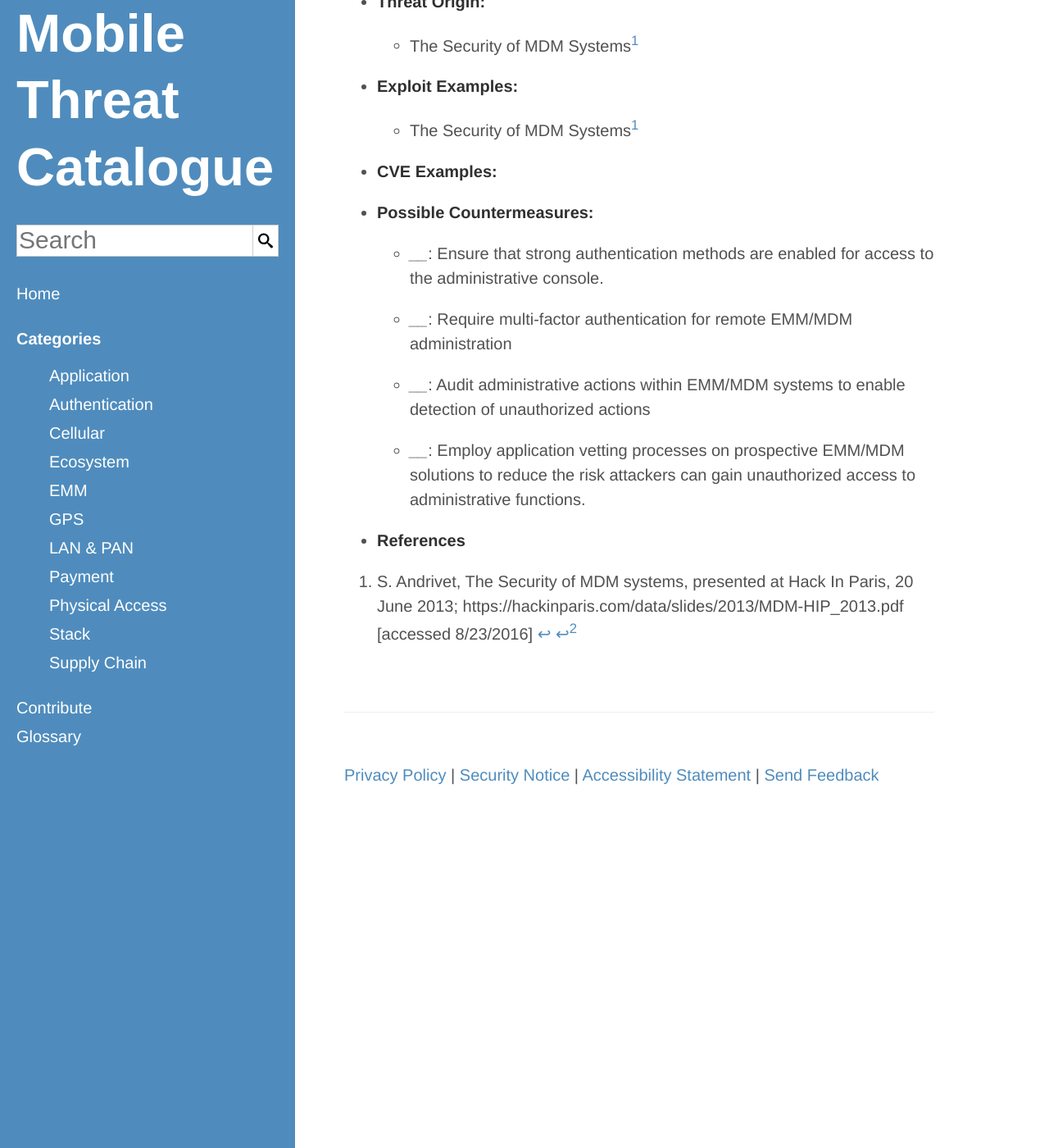
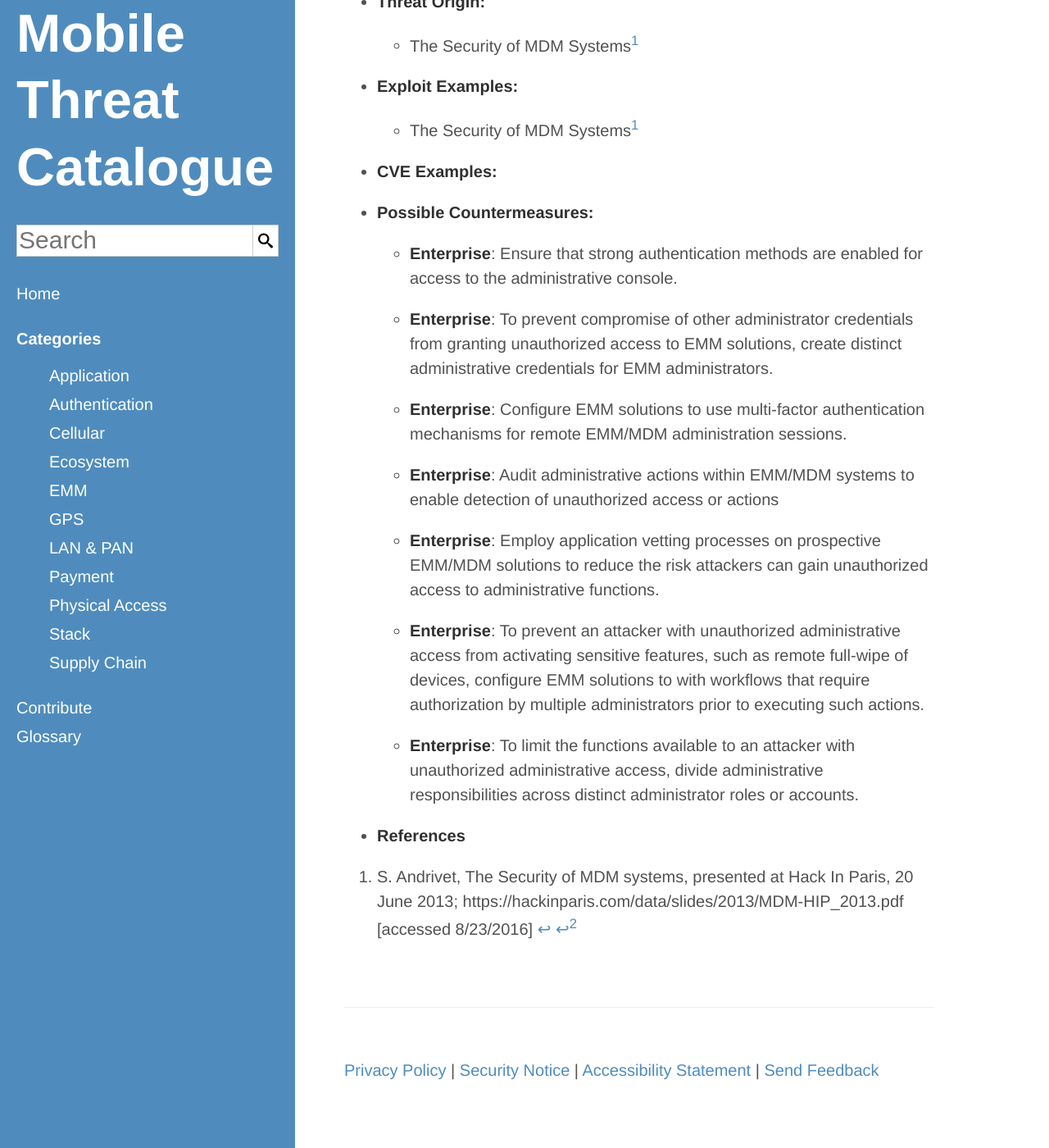
Before and after one commit to usnistgov/mobile-threat-catalogue, a Jekyll site: the page built from _emm-threats/EMM-2.md, in a window 1280 px wide and 1400 px high, scrolled down 460 px. Shown: the whole window at 82% size. Built offline with Jekyll 4.4.1, drawn with Linux system fonts in a browser that asks for light colours.

Commit message:
#13: update countermeasures and actors

```diff
--- a/_emm-threats/EMM-2.md
+++ b/_emm-threats/EMM-2.md
@@ -8,11 +8,17 @@
     CVEExample:
     PossibleCountermeasures:
         "Ensure that strong authentication methods are enabled for access to the administrative console.":
-            -
-        "Require multi-factor authentication for remote EMM/MDM administration":
-            -
-        "Audit administrative actions within EMM/MDM systems to enable detection of unauthorized actions":
-            -
+            - Enterprise
+        "To prevent compromise of other administrator credentials from granting unauthorized access to EMM solutions, create distinct administrative credentials for EMM administrators.":
+            - Enterprise
+        "Configure EMM solutions to use multi-factor authentication mechanisms for remote EMM/MDM administration sessions.":
+            - Enterprise
+        "Audit administrative actions within EMM/MDM systems to enable detection of unauthorized access or actions":
+            - Enterprise
         "Employ application vetting processes on prospective EMM/MDM solutions to reduce the risk attackers can gain unauthorized access to administrative functions.":
-            -
+            - Enterprise
+        "To prevent an attacker with unauthorized administrative access from activating sensitive features, such as remote full-wipe of devices, configure EMM solutions to with workflows that require authorization by multiple administrators prior to executing such actions.":
+            - Enterprise
+        "To limit the functions available to an attacker with unauthorized administrative access, divide administrative responsibilities across distinct administrator roles or accounts.":
+            - Enterprise
 ---
```
